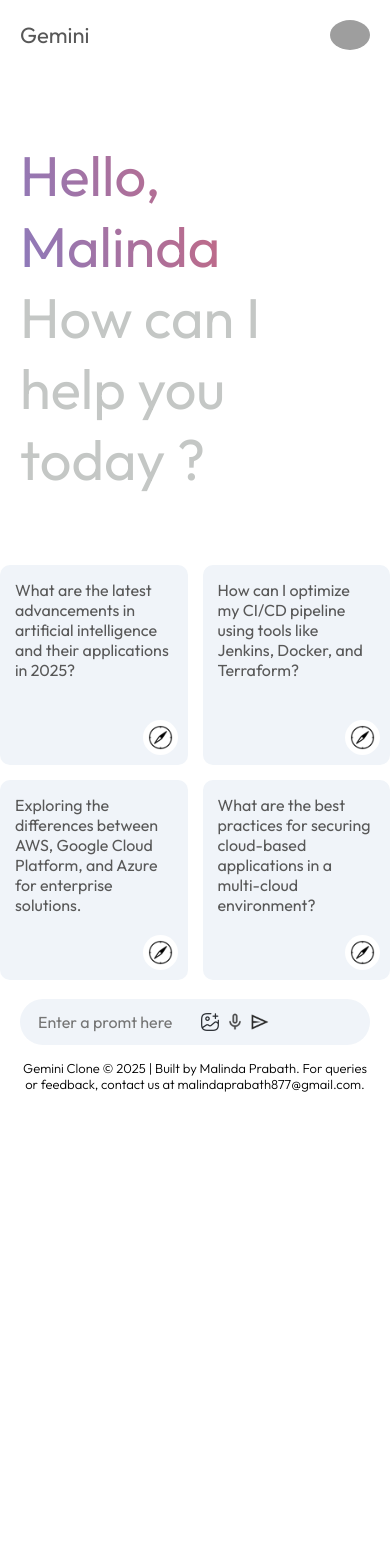
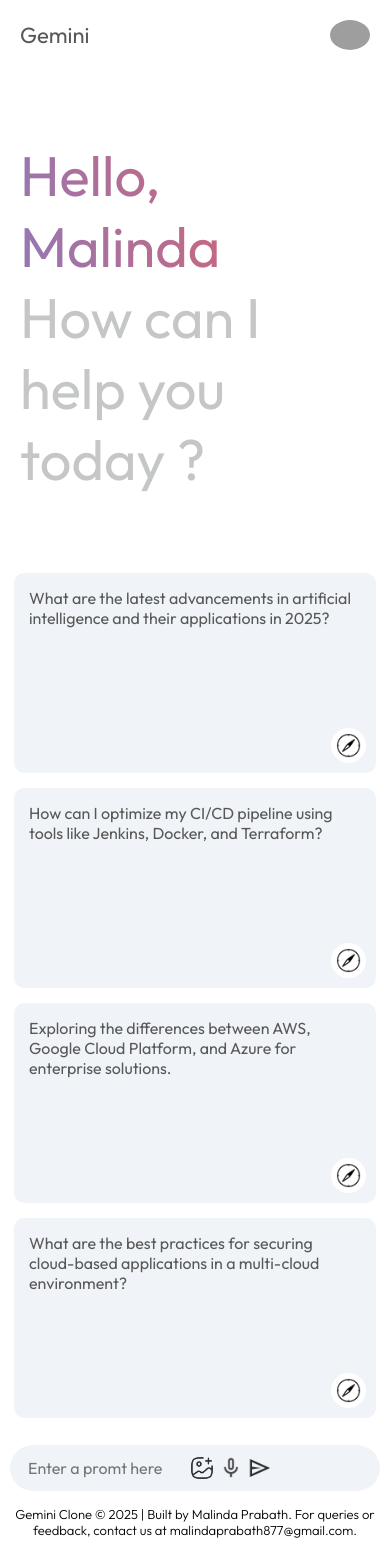
Before and after one commit to malinda6997/Google-Gemini-Clone-Project, a React (Vite) app: page / in a window 390 px wide. Before the commit the page ends 1107 px from the top, so only its background shows below. Built offline with nearby package versions, Linux system fonts and the light colour scheme; grey boxes are pictures that could not be loaded.

Commit message:
mobile responsive 01

```diff
--- a/src/components/main/Main.css
+++ b/src/components/main/Main.css
@@ -211,14 +211,22 @@
         flex: none;
         width: 150px;
     }
-    .main-bottom img {
+    /* .main-bottom img {
         width: 20px;
 
-    }
+    } */
+        .main-bottom  {
+        padding: 0px 10px;
+
+        }
     .search-box {
         padding: 5px 10px;
     }
     .search-box div {
         gap: 5px;
     }
+    .cards {
+        gap: 10px;
+        padding: 8px 14px;
+    }
 }
```
